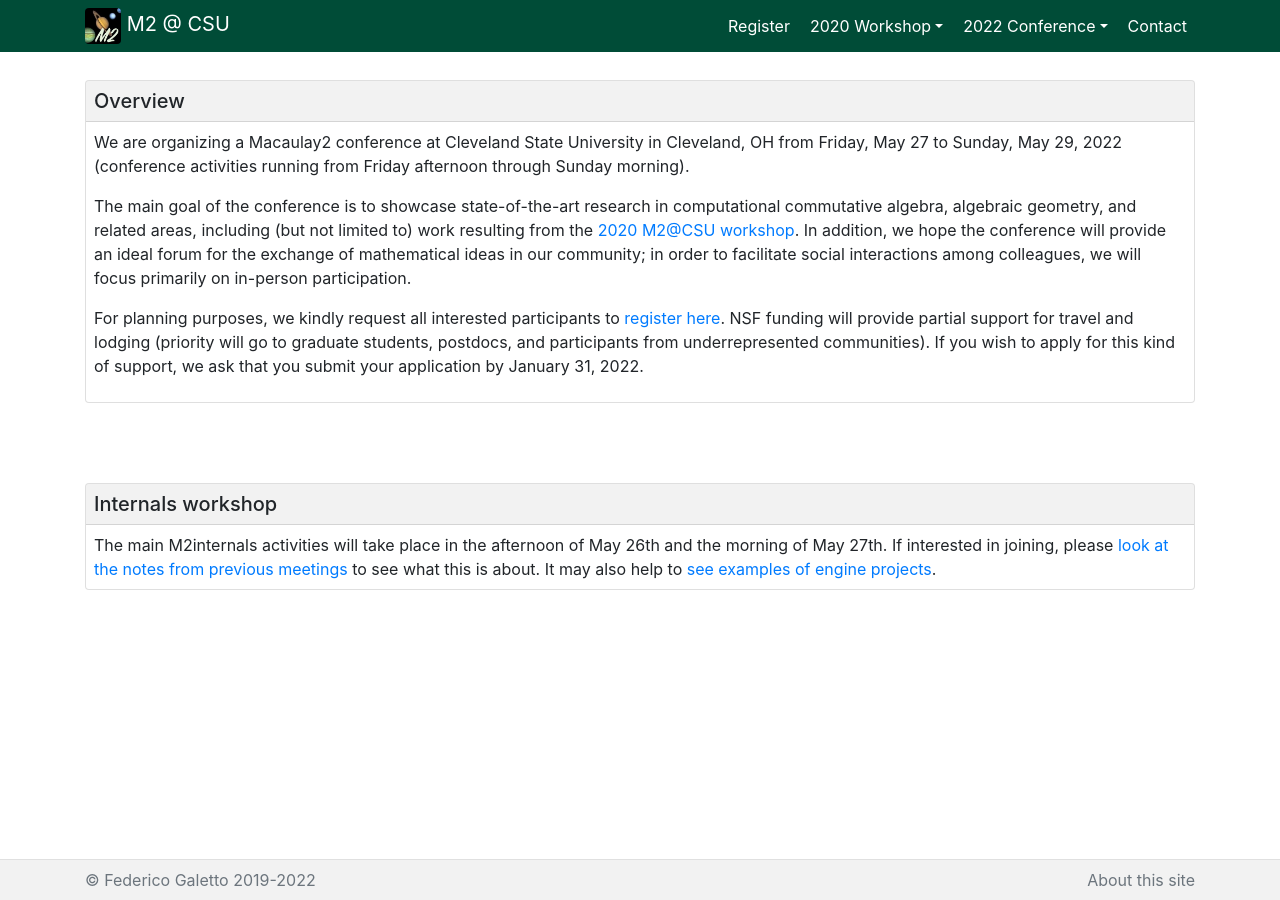
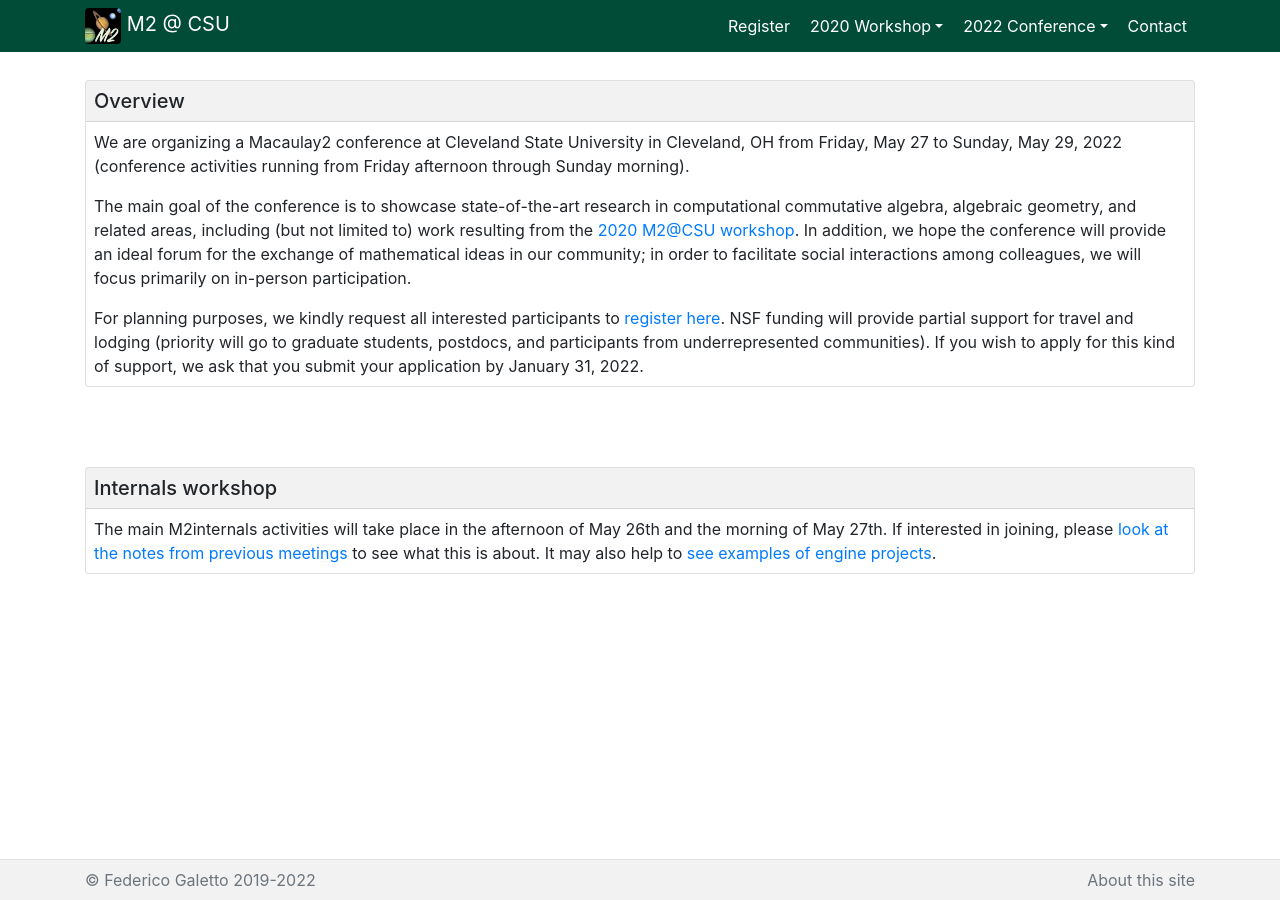
Before and after one commit to galettof/m2csu, a Jekyll site: the page built from conference.html, in a window 1280 px wide. Built offline with Jekyll 4.4.1, drawn with Linux system fonts in a browser that asks for light colours.

Commit message:
removed par from overview box

```diff
--- a/conference.html
+++ b/conference.html
@@ -20,7 +20,14 @@ title: M2 @ CSU 2022 Conference
 		<p>More details about location, speakers and schedule will be provided in the new year.</p>
 		-->
 
-	    <p>For planning purposes, we kindly request all interested participants to <a href="register.html">register here</a>. NSF funding will provide partial support for travel and lodging (priority will go to graduate students, postdocs, and participants from underrepresented communities). If you wish to apply for this kind of support, we ask that you submit your application by January 31, 2022.</p>
+	    For planning purposes, we kindly request all interested
+	    participants to <a href="register.html">register
+	    here</a>. NSF funding will provide partial support for
+	    travel and lodging (priority will go to graduate students,
+	    postdocs, and participants from underrepresented
+	    communities). If you wish to apply for this kind of
+	    support, we ask that you submit your application by
+	    January 31, 2022.
 	  </div>
 	</div>
       </section>
```
